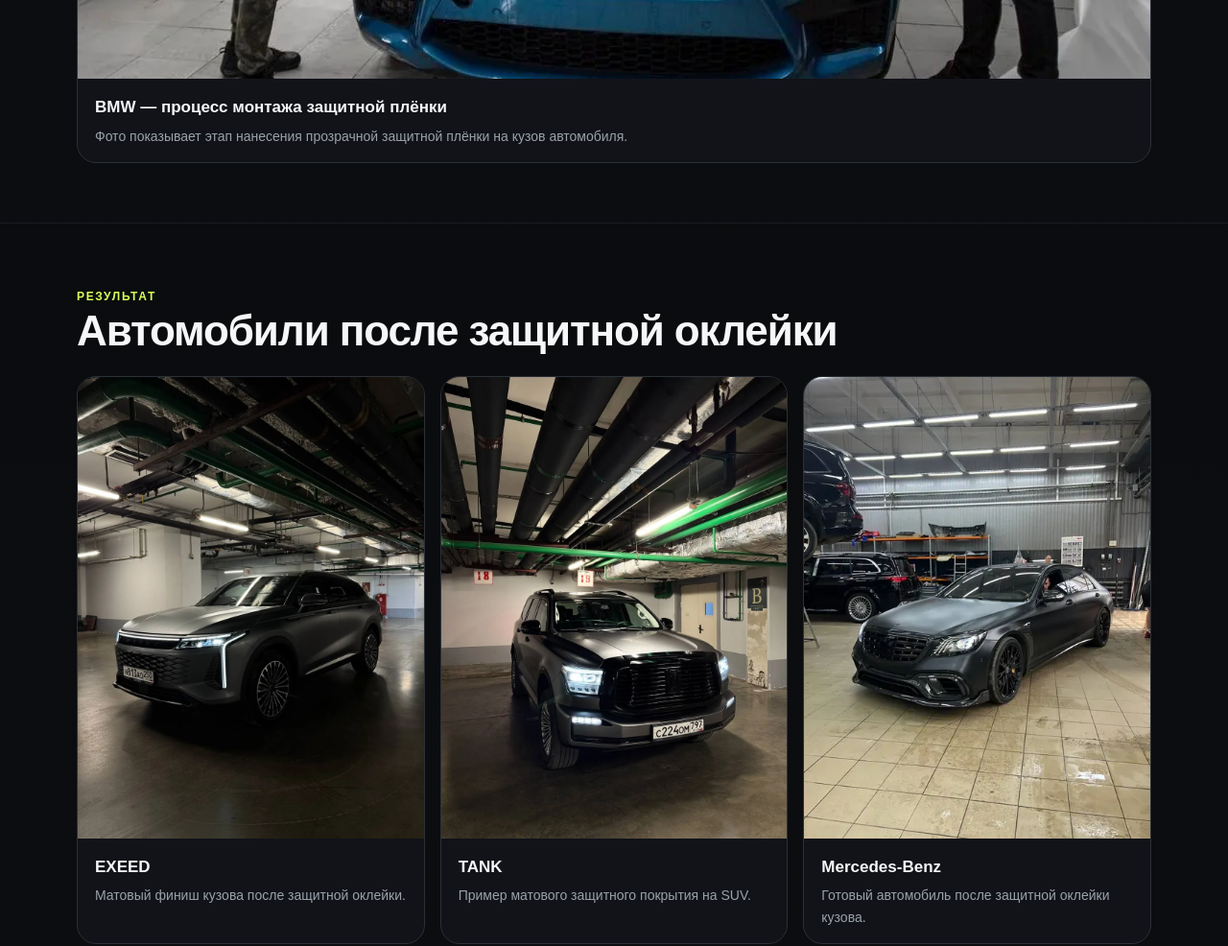
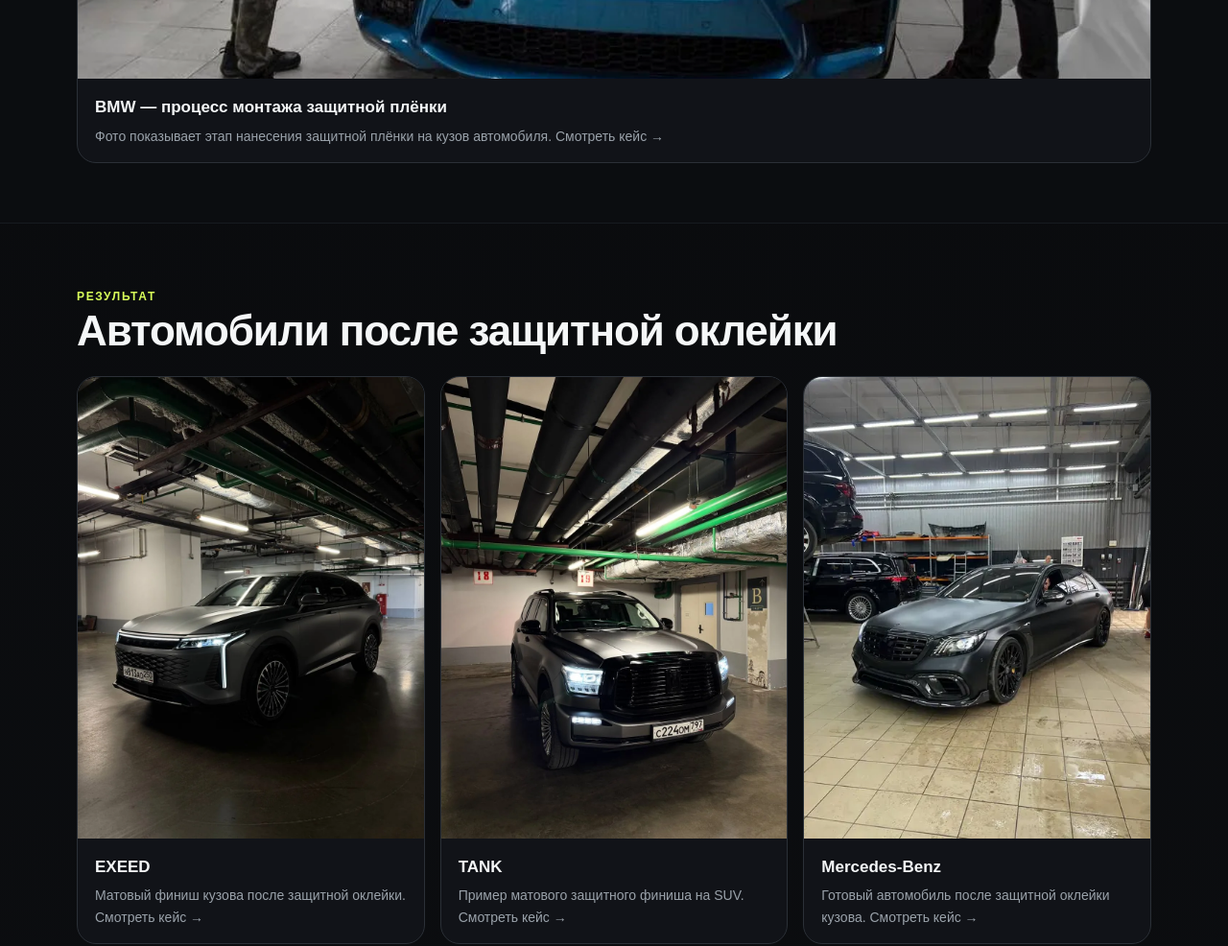
Before and after one commit to boredownfall/detailing, a plain HTML site: page raboty/index.html in a window 1280 px wide. Shown: the part 1380-2366 px from the top of the page at 96% size. Drawn offline with Linux system fonts and the light colour scheme.

Commit message:
Link real-work hub to case pages

```diff
--- a/raboty/index.html
+++ b/raboty/index.html
@@ -17,13 +17,13 @@
 <main>
 <section class="hero"><div class="container"><div class="crumbs"><a href="/">Главная</a> → Работы</div><span class="eyebrow">Реальные фотографии</span><h1>Примеры защитной оклейки автомобилей</h1><p class="lead">Здесь собраны реальные фотографии автомобилей в процессе работ и после защитной оклейки. Мы не приписываем отдельным фото неподтверждённые цены, сроки или конкретную марку материала — эти параметры рассчитываются под автомобиль.</p><div class="hero__actions"><a class="btn" href="/#calculator">Рассчитать стоимость</a><a class="inline-link" href="/okleyka-ppf-moskva/">Подробнее о PPF →</a></div></div></section>
 
-<section class="section section--dark"><div class="container"><span class="eyebrow">Процесс</span><h2>BMW в процессе оклейки</h2><div class="case-gallery"><article class="case-card" style="grid-column:1/-1"><div class="case-photo case-photo--wide"><img src="/assets/cases/bmw-ppf-installation-process.webp" alt="BMW в процессе оклейки защитной полиуретановой плёнкой" loading="eager" decoding="async"></div><div class="case-body"><b>BMW — процесс монтажа защитной плёнки</b><p>Фото показывает этап нанесения прозрачной защитной плёнки на кузов автомобиля.</p></div></article></div></div></section>
+<section class="section section--dark"><div class="container"><span class="eyebrow">Процесс</span><h2>BMW в процессе оклейки</h2><div class="case-gallery"><article class="case-card" style="grid-column:1/-1"><a href="/raboty/bmw-ppf/" style="text-decoration:none"><div class="case-photo case-photo--wide"><img src="/assets/cases/bmw-ppf-installation-process.webp" alt="BMW в процессе оклейки защитной полиуретановой плёнкой" loading="eager" decoding="async"></div><div class="case-body"><b>BMW — процесс монтажа защитной плёнки</b><p>Фото показывает этап нанесения защитной плёнки на кузов автомобиля. Смотреть кейс →</p></div></a></article></div></div></section>
 
 <section class="section"><div class="container"><span class="eyebrow">Результат</span><h2>Автомобили после защитной оклейки</h2><div class="case-gallery">
-<article class="case-card"><div class="case-photo"><img src="/assets/cases/exeed-matte-protective-wrap-front.webp" alt="EXEED после защитной оклейки кузова матовой плёнкой" loading="lazy" decoding="async"></div><div class="case-body"><b>EXEED</b><p>Матовый финиш кузова после защитной оклейки.</p></div></article>
-<article class="case-card"><div class="case-photo"><img src="/assets/cases/tank-suv-matte-protective-wrap-front-angle.webp" alt="TANK после защитной оклейки кузова матовой плёнкой" loading="lazy" decoding="async"></div><div class="case-body"><b>TANK</b><p>Пример матового защитного покрытия на SUV.</p></div></article>
-<article class="case-card"><div class="case-photo"><img src="/assets/cases/mercedes-protective-wrap-result-thumb.webp" alt="Mercedes-Benz после защитной оклейки кузова" loading="lazy" decoding="async"></div><div class="case-body"><b>Mercedes-Benz</b><p>Готовый автомобиль после защитной оклейки кузова.</p></div></article>
-<article class="case-card"><div class="case-photo"><img src="/assets/cases/bmw-suv-gloss-protection-front-angle.webp" alt="BMW SUV после защитной оклейки кузова" loading="lazy" decoding="async"></div><div class="case-body"><b>BMW SUV</b><p>Глянцевый кузов после защитной оклейки.</p></div></article>
+<article class="case-card"><a href="/raboty/exeed-matovaya-okleyka/" style="text-decoration:none"><div class="case-photo"><img src="/assets/cases/exeed-matte-protective-wrap-front.webp" alt="EXEED после защитной оклейки кузова с матовым финишем" loading="lazy" decoding="async"></div><div class="case-body"><b>EXEED</b><p>Матовый финиш кузова после защитной оклейки. Смотреть кейс →</p></div></a></article>
+<article class="case-card"><a href="/raboty/tank-matovaya-okleyka/" style="text-decoration:none"><div class="case-photo"><img src="/assets/cases/tank-suv-matte-protective-wrap-front-angle.webp" alt="TANK после защитной оклейки кузова с матовым финишем" loading="lazy" decoding="async"></div><div class="case-body"><b>TANK</b><p>Пример матового защитного финиша на SUV. Смотреть кейс →</p></div></a></article>
+<article class="case-card"><a href="/raboty/mercedes-zashitnaya-okleyka/" style="text-decoration:none"><div class="case-photo"><img src="/assets/cases/mercedes-protective-wrap-result-thumb.webp" alt="Mercedes-Benz после защитной оклейки кузова" loading="lazy" decoding="async"></div><div class="case-body"><b>Mercedes-Benz</b><p>Готовый автомобиль после защитной оклейки кузова. Смотреть кейс →</p></div></a></article>
+<article class="case-card"><a href="/raboty/bmw-ppf/" style="text-decoration:none"><div class="case-photo"><img src="/assets/cases/bmw-suv-gloss-protection-front-angle.webp" alt="BMW SUV после защитной оклейки кузова" loading="lazy" decoding="async"></div><div class="case-body"><b>BMW SUV</b><p>Глянцевый кузов после защитной оклейки. Смотреть кейс →</p></div></a></article>
 </div><p class="note">Для конкретного автомобиля стоимость и объём работ зависят от модели, состояния поверхности и выбранной конфигурации защиты.</p></div></section>
 
 <section class="section section--dark"><div class="container"><h2>Что можно рассчитать</h2><div class="links"><a href="/zony-riska/">Зоны риска</a><a href="/perednyaya-chast/">Передняя часть</a><a href="/polnaya-okleyka/">Полная оклейка</a><a href="/matovaya-ppf/">Матовая PPF</a><a href="/bmw/">BMW</a><a href="/mercedes/">Mercedes-Benz</a></div></div></section>
```
